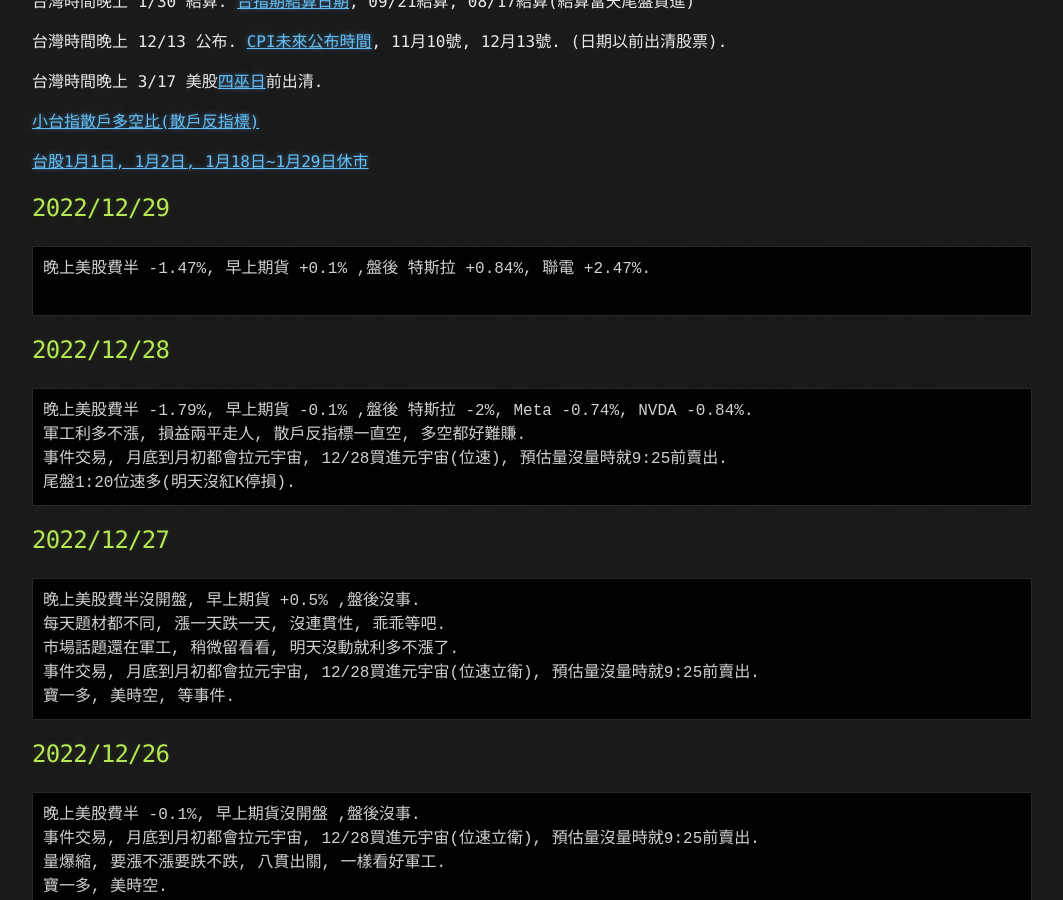
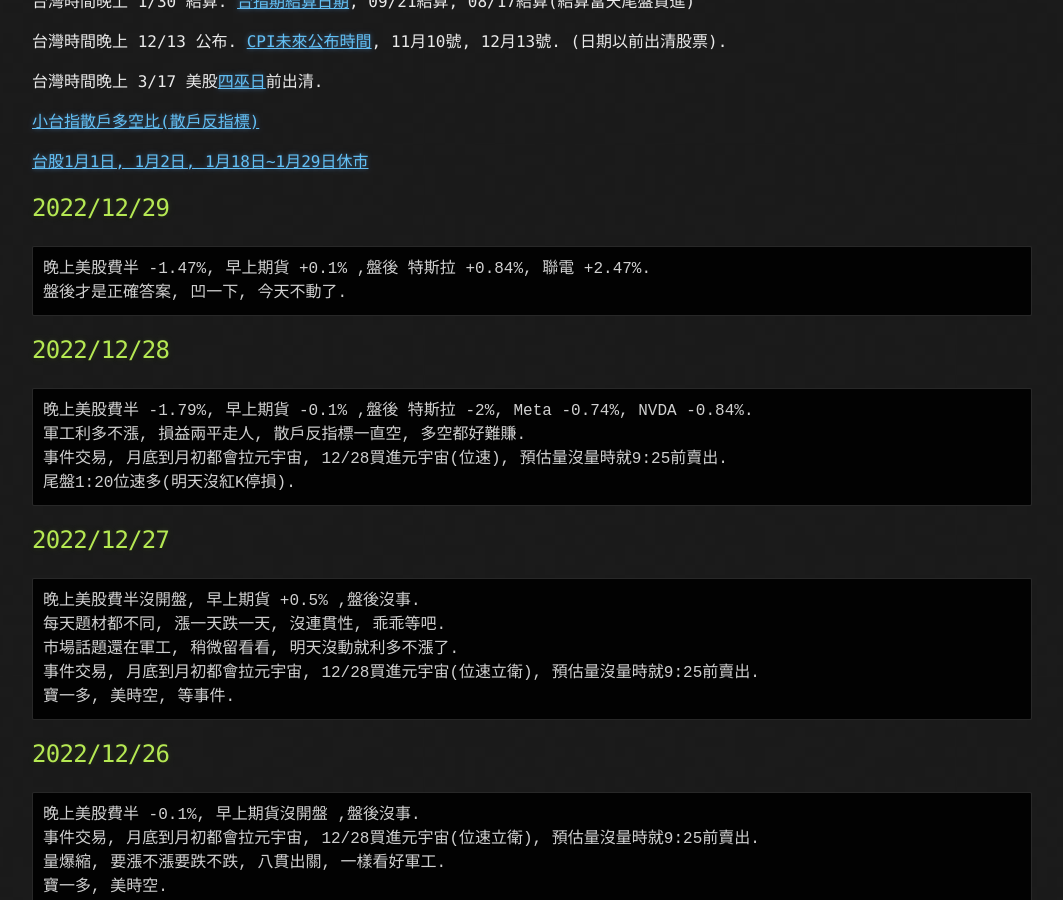
Before and after one commit to lepg5487/Stock_God, a Jekyll site: the page built from index.md, in a window 1280 px wide and 900 px high, scrolled down 388 px. Shown: the whole window, without its empty margins (108-1171 px from the left). Built offline with Jekyll 4.4.1, drawn with Linux system fonts in a browser that asks for light colours; our own code applies the rules of GitHub Pages for plain Markdown files.

Commit message:
Update index.md

````diff
--- a/index.md
+++ b/index.md
@@ -21,7 +21,7 @@ layout: testlayouts
 ## 2022/12/29
 ```
 晚上美股費半 -1.47%, 早上期貨 +0.1% ,盤後 特斯拉 +0.84%, 聯電 +2.47%.
-
+盤後才是正確答案, 凹一下, 今天不動了.
 ```
 
 ## 2022/12/28
````
